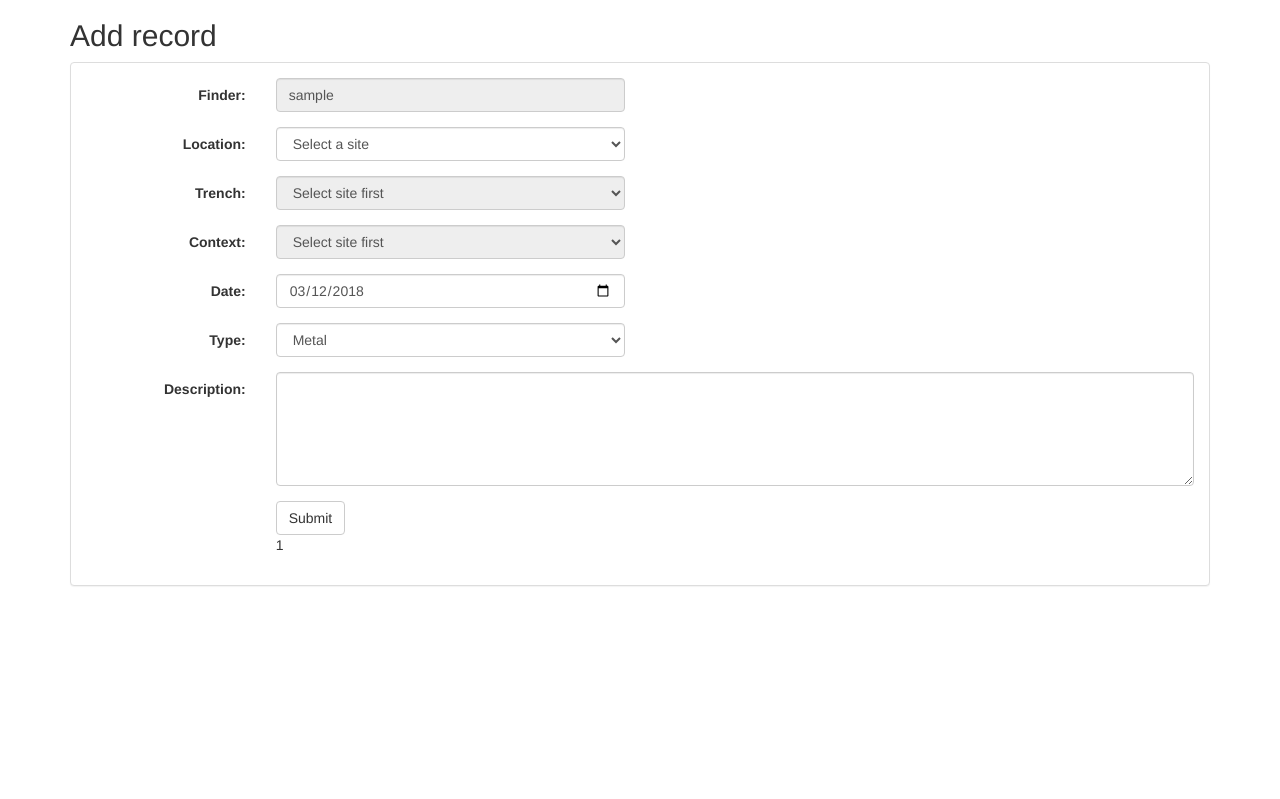
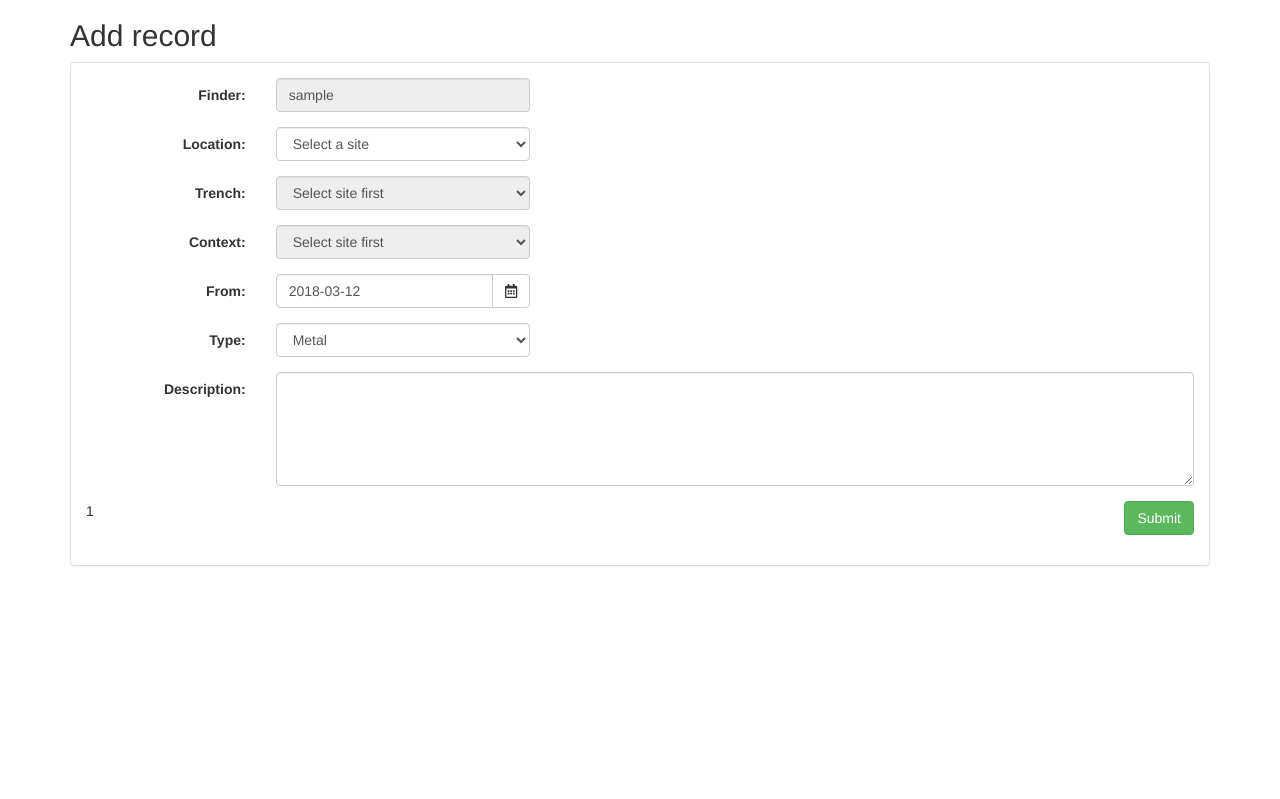
Before and after one commit to Inthuch95/IS5108-DigData, a PHP site: page /add_record.php in a window 1280 px wide. Shown: the part 51-850 px from the top of the page. Run offline with PHP 8.4, Linux system fonts and the light colour scheme; the visitor is signed in with stand-in values (Sample User, id 1); data that the repository does not hold is empty; some libraries are stand-ins or nearby versions.

Commit message:
Improved UI

```diff
--- a/add_record.php
+++ b/add_record.php
@@ -32,6 +32,9 @@ if (!$connect) {
     <script src="https://ajax.googleapis.com/ajax/libs/jquery/3.3.1/jquery.min.js"></script>
     <script src="https://maxcdn.bootstrapcdn.com/bootstrap/3.3.7/js/bootstrap.min.js"></script>
     <script src="Script/Script.js"></script>
+    <!-- jQuery UI -->
+    <link rel="stylesheet" href="https://cdnjs.cloudflare.com/ajax/libs/jqueryui/1.12.1/jquery-ui.css">
+    <script src="https://cdnjs.cloudflare.com/ajax/libs/jqueryui/1.12.1/jquery-ui.min.js"></script>
     <!-- Font Awesome -->
     <script defer src="https://use.fontawesome.com/releases/v5.0.8/js/all.js"
             integrity="sha384-SlE991lGASHoBfWbelyBPLsUlwY1GwNDJo3jSJO04KZ33K2bwfV9YBauFfnzvynJ"
@@ -72,13 +75,10 @@ if (!$connect) {
             <div class="panel panel-default">
                 <div class="panel-body">
                     <form class="form-horizontal" action="PHP/addRecord.php">
-
                         <div class="form-group">
                             <label class="control-label col-sm-2" for="finder">Finder:</label>
-                            <div class="col-sm-4">
-
+                            <div class="col-sm-3">
                                 <?php
-
                                 if (isset($_SESSION['user']) and $_SESSION['user'] != '') {
                                     print '<input class="form-control" type="" value="' . $_SESSION["user"] . '" readonly>';
                                     print '<input class="form-control" type="hidden" name="user" value="' . $_SESSION["UserID"] . '" display="">';
@@ -89,12 +89,11 @@ if (!$connect) {
                                     header("Location:login.php");
                                 }
                                 ?>
-
                             </div>
                         </div>
                         <div class="form-group">
                             <label class="control-label col-sm-2" for="location">Location:</label>
-                            <div class="col-sm-4">
+                            <div class="col-sm-3">
                                 <select class="form-control" id="location" placeholder="Select location" name="site"
                                         onchange="showTrench(this.value)">
                                     <option value="">Select a site</option>
@@ -103,26 +102,21 @@ if (!$connect) {
                                         print '<option value="' . $row["SiteCode"] . '">' . $row["SiteCode"] . " - " . $row["SiteName"] . '</option>';
                                     }
                                     ?>
-
                                 </select>
-
                             </div>
                         </div>
-
                         <div class="form-group">
                             <label class="control-label col-sm-2" for="trench">Trench:</label>
-                            <div class="col-sm-4">
+                            <div class="col-sm-3">
                                 <select class="form-control" id="trench" name="trench"
                                         onchange="showContext(this.value)" disabled='true'>
                                     <option value="">Select site first</option>
                                 </select>
-
                             </div>
                         </div>
-
                         <div class="form-group">
                             <label class="control-label col-sm-2" for="context">Context:</label>
-                            <div class="col-sm-4">
+                            <div class="col-sm-3">
                                 <select class="form-control" id="context" name="context"
                                         onchange="showContextDesc(this.value)" disabled='true'>
                                     <option value="">Select site first</option>
@@ -131,16 +125,22 @@ if (!$connect) {
                             </div>
                         </div>
                         <div class="form-group">
-                            <label class="control-label col-sm-2" for="pwd">Date:</label>
-                            <div class="col-sm-4">
-                                <input class="form-control" type="date" name="date"
-                                       value="<?php echo date('Y-m-d'); ?>">
+                            <label class="control-label col-sm-2" for="date">From:</label>
+                            <div class="col-sm-3">
+                                <div class="input-group">
+                                    <input type="text" class="form-control" id="date"
+                                           value="<?php echo date('Y-m-d'); ?>">
+                                    <div class="input-group-btn">
+                                        <button class="btn btn-default" type="button" id="date-butt">
+                                            <i class="far fa-calendar-alt"></i>
+                                        </button>
+                                    </div>
+                                </div>
                             </div>
-
                         </div>
                         <div class="form-group">
                             <label class="control-label col-sm-2" for="type">Type:</label>
-                            <div class="col-sm-4">
+                            <div class="col-sm-3">
                                 <select class="form-control" id="type" name="type">
                                     <option value="Metal">Metal</option>
                                     <option value="Wood">Wood</option>
@@ -148,8 +148,6 @@ if (!$connect) {
                                 </select>
                             </div>
                         </div>
-
-
                         <div class="form-group">
                             <label class="control-label col-sm-2" for="description">Description:</label>
                             <div class="col-sm-10">
@@ -157,17 +155,17 @@ if (!$connect) {
                             </div>
                         </div>
                         <div class="form-group">
-                            <div class="col-sm-offset-2 col-sm-10">
-                                <button type="submit" class="btn btn-default">Submit</button>
+                            <div class="col-sm-12">
+                                <button type="submit" class="btn btn-success pull-right">Submit</button>
                                 <div id="addResult"><?php
                                     if (isset($_SESSION["addResult"]) and $_SESSION["addResult"] != "") {
                                         print $_SESSION["addResult"];
                                         $_SESSION["addResult"] = "";
                                     }
-                                    ?></div>
+                                    ?>
+                                </div>
                             </div>
                         </div>
-
                     </form>
                     <?php
                     mysqli_close($connect);
@@ -180,3 +178,14 @@ if (!$connect) {
 
 </body>
 </html>
+
+<script type="text/javascript">
+    $(function () {
+        $('#date').datepicker({
+            maxDate: 0
+        });
+        $("#date-butt").click(function () {
+            $('#date').datepicker("show");
+        });
+    });
+</script>
--- a/index.php
+++ b/index.php
@@ -107,7 +107,7 @@ if (!$connect) {
                                     </tr>
                                     </tbody>
                                 </table>
-                                <button class="btn btn-default pull-right" type="submit">Detail</button>
+                                <button class="btn btn-info pull-right" type="submit">Details</button>
                             </td>
                         </tr>
                         </tbody>
```
Also changed, not shown: search.php (+4 -4 lines).
